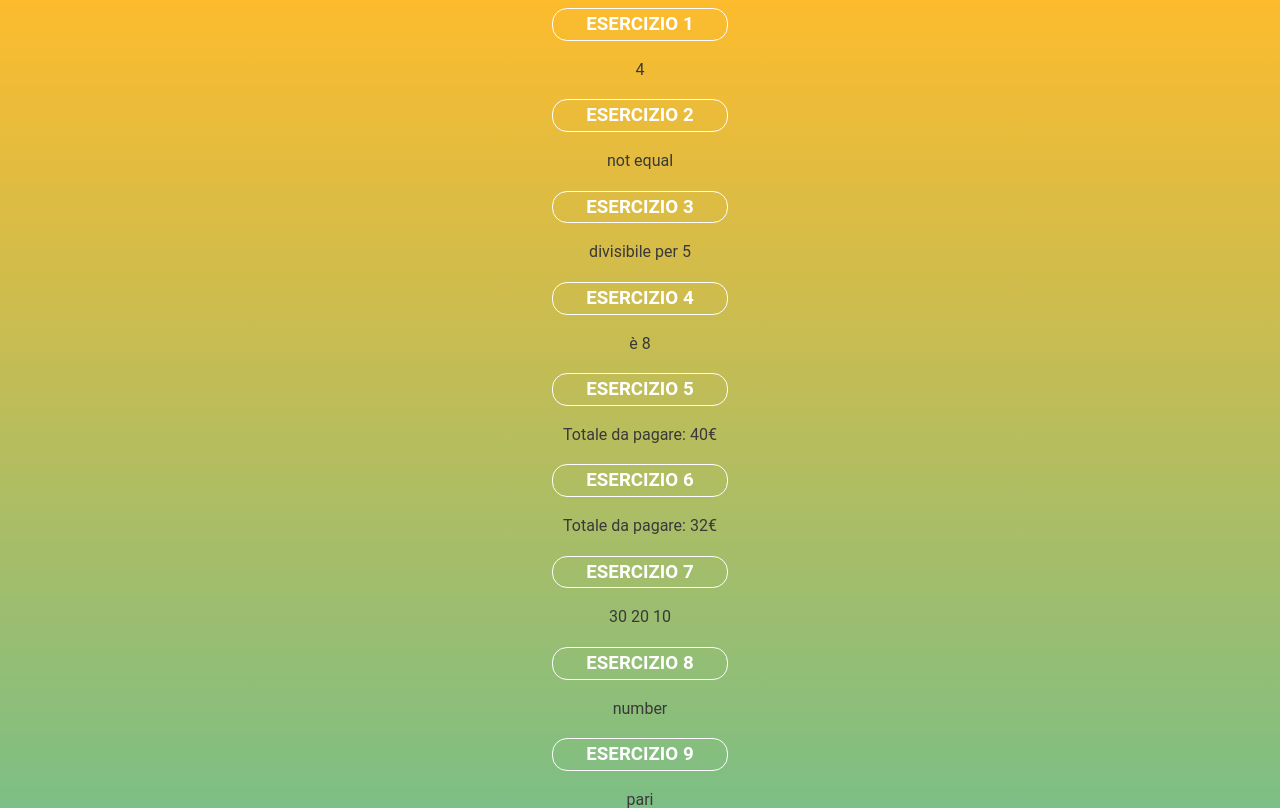
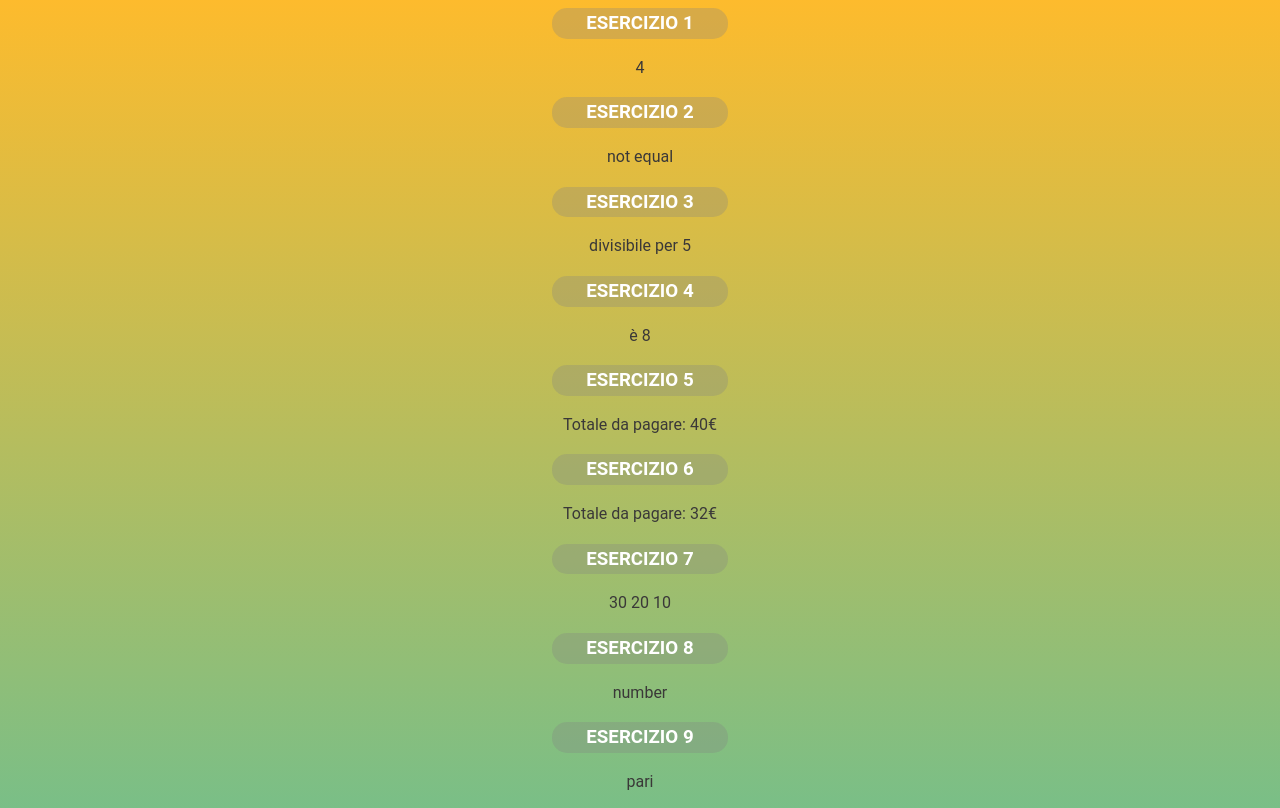
Before and after one commit to promi93/W02-Day8, a plain HTML site: page index.html in a window 1280 px wide. Shown: the top 808 px of the page. Drawn offline with Linux system fonts and the light colour scheme.

Commit message:
consegnato

```diff
--- a/assets/css/style.css
+++ b/assets/css/style.css
@@ -7,8 +7,10 @@ body {
 }
 
 h3 {
+    background-color: rgba(128, 128, 128, 0.296);
     color: rgb(255, 255, 255);
     border: 1px solid white;
+    border: none;
     border-radius: 15px;
     margin: 0 43%;
 }
```
